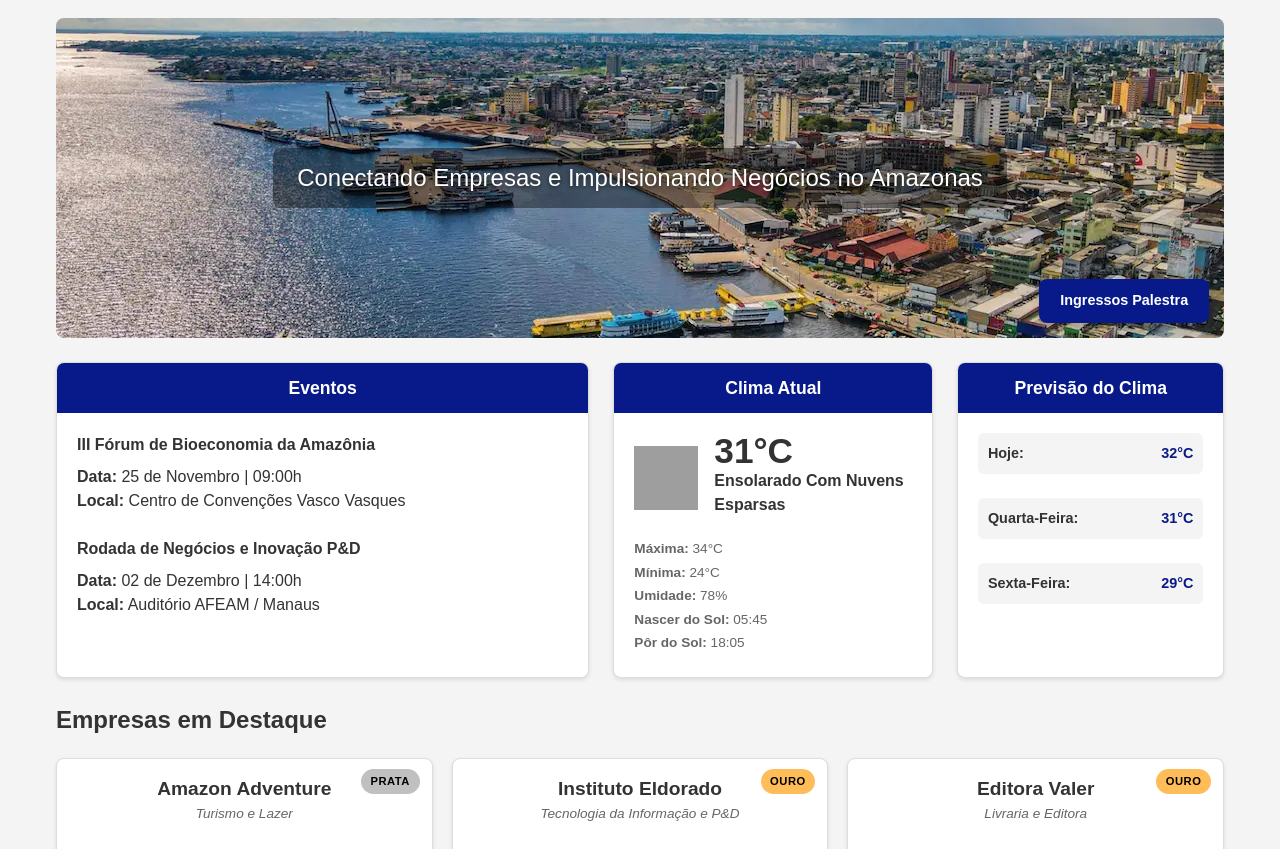
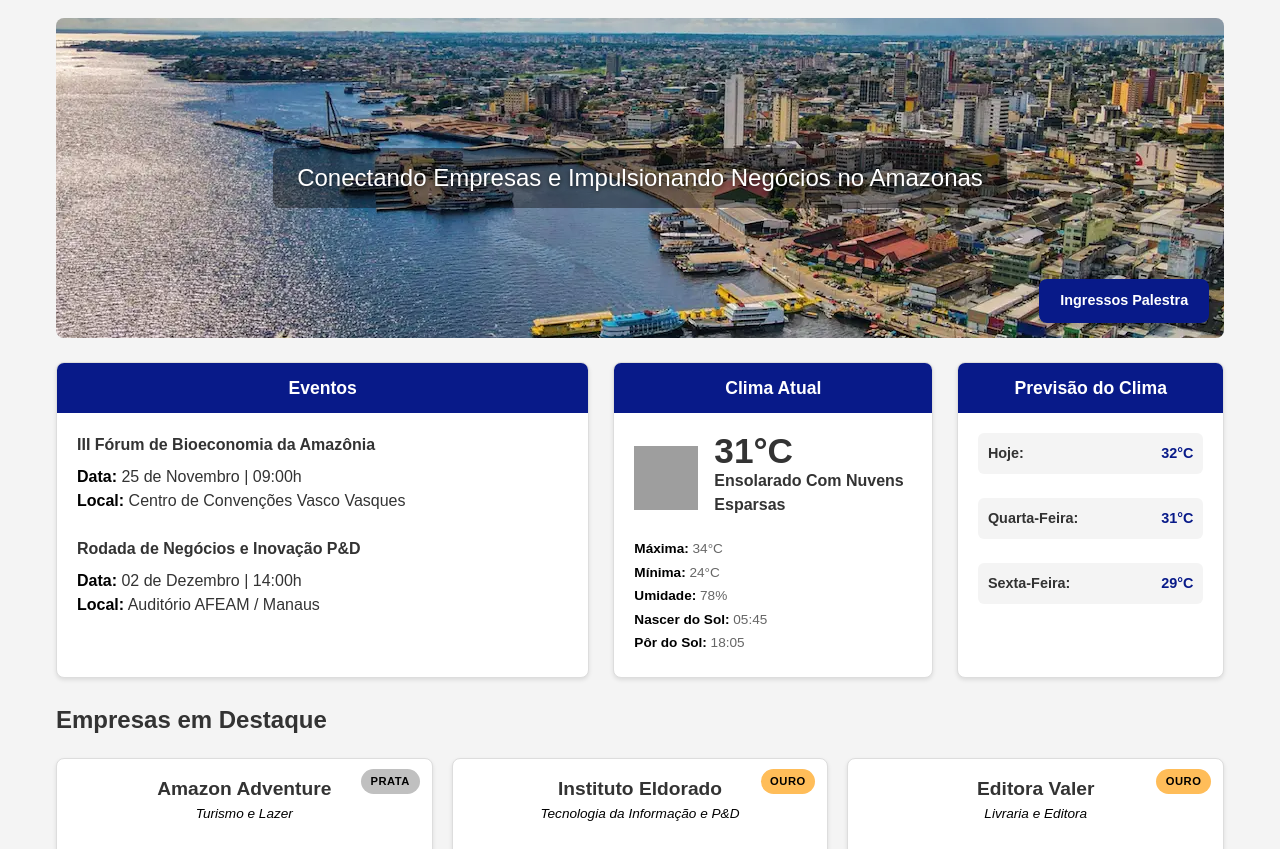
Before and after one commit to neves-anderson/wdd231, a plain HTML site: page camara/index.html in a window 1280 px wide. Shown: the part 103-952 px from the top of the page. Drawn offline with Linux system fonts and the light colour scheme; no server answers; grey boxes are pictures that could not be loaded.

Commit message:
atualizar

```diff
--- a/camara/estilos/telas-pequenas.css
+++ b/camara/estilos/telas-pequenas.css
@@ -124,6 +124,11 @@ main { max-width: 1200px; width: 100%; margin: 0 auto; padding: 1.5rem 1rem; fle
 
 .cta-btn:hover { background: var(--primary-dark); transform: scale(1.03); }
 
+strong {
+    color:#000;
+    font-weight: 700;
+}
+
 .section-title {
     font-size: 1.5rem;
     font-weight: 700;
@@ -208,7 +213,7 @@ main { max-width: 1200px; width: 100%; margin: 0 auto; padding: 1.5rem 1rem; fle
 .spotlight-card { position: relative; }
 .spotlight-card .card-header-spotlight { padding: 1rem 1rem 0.2rem 1rem; text-align: center; }
 .spotlight-card h3 { font-size: 1.2rem; font-weight: 700; }
-.spotlight-card .slogan { font-size: 0.85rem; color: var(--text-muted); font-style: italic; text-align: center; margin-bottom: 0.5rem; }
+.spotlight-card .slogan { font-size: 0.85rem; color: #000; font-style: italic; text-align: center; margin-bottom: 0.5rem; }
 
 .badge-membership {
     position: absolute;
```
